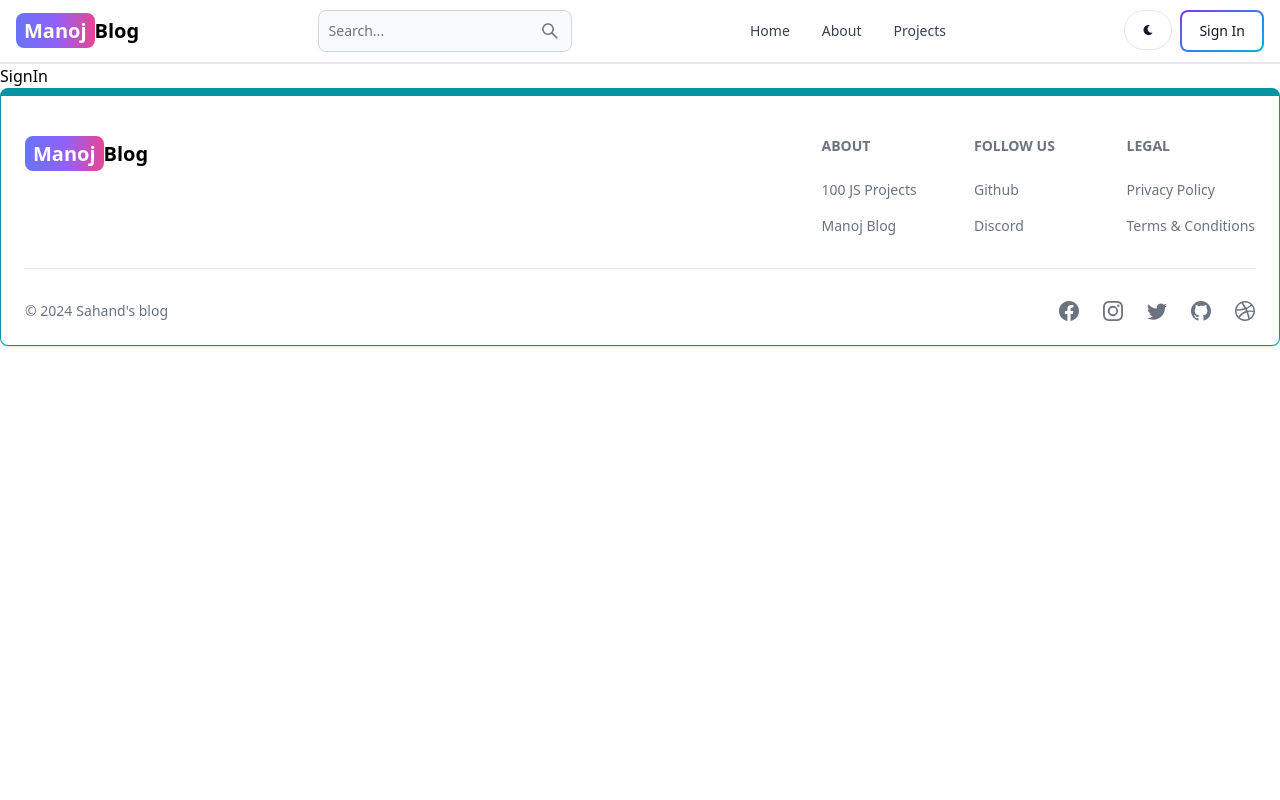
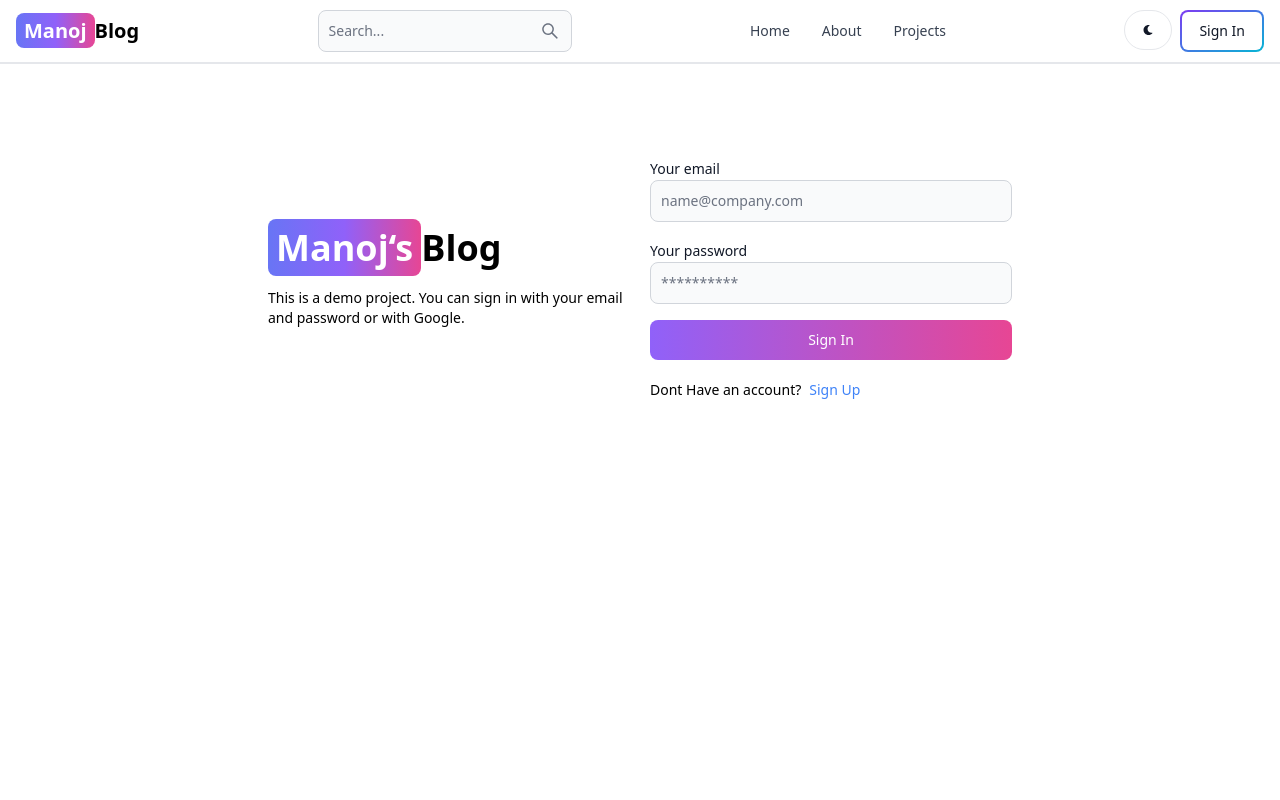
Before and after one commit to Manj-2343/Mern-Blog, a React (Vite) app in the folder Client/: page /sign-in in a window 1280 px wide. Shown: the top 800 px of the page. Built offline with nearby package versions, Linux system fonts and the light colour scheme.

Commit message:
complete sign functionality

```diff
--- a/Client/src/pages/SignIn.jsx
+++ b/Client/src/pages/SignIn.jsx
@@ -1,5 +1,115 @@
-const SignIn = () => {
-  return <div>SignIn</div>;
-};
+import { Alert, Button, Label, Spinner, TextInput } from "flowbite-react";
+import { useState } from "react";
+import { Link, useNavigate } from "react-router-dom";
+// import { useDispatch, useSelector } from 'react-redux';
+// import {
+//   signInStart,
+//   signInSuccess,
+//   signInFailure,
+// } from '../redux/user/userSlice';
+// import OAuth from '../components/OAuth';
 
-export default SignIn;
+export default function SignIn() {
+  const [formData, setFormData] = useState({});
+  const [loading, setLoading] = useState(false);
+  const [errorMessage, setErrorMessage] = useState(null);
+  // const dispatch = useDispatch();
+  const navigate = useNavigate();
+  const handleChange = (e) => {
+    setFormData({ ...formData, [e.target.id]: e.target.value.trim() });
+  };
+  const handleSubmit = async (e) => {
+    e.preventDefault();
+    if (!formData.email || !formData.password) {
+      // return dispatch(signInFailure('Please fill all the fields'));
+    }
+    try {
+      // dispatch(signInStart());
+      const res = await fetch("/api/auth/signin", {
+        method: "POST",
+        headers: { "Content-Type": "application/json" },
+        body: JSON.stringify(formData),
+      });
+      const data = await res.json();
+      if (data.success === false) {
+        // dispatch(signInFailure(data.message));
+      }
+
+      if (res.ok) {
+        // dispatch(signInSuccess(data));
+        navigate("/");
+      }
+    } catch (error) {
+      // dispatch(signInFailure(error.message));
+    }
+  };
+  return (
+    <div className="min-h-screen mt-20">
+      <div className="flex p-3 max-w-3xl mx-auto flex-col md:flex-row md:items-center gap-5">
+        {/* left */}
+        <div className="flex-1">
+          <Link to="/" className="font-bold dark:text-white text-4xl">
+            <span className="px-2 py-1 bg-gradient-to-r from-indigo-500 via-purple-500 to-pink-500 rounded-lg text-white">
+              Manoj&lsquo;s
+            </span>
+            Blog
+          </Link>
+          <p className="text-sm mt-5">
+            This is a demo project. You can sign in with your email and password
+            or with Google.
+          </p>
+        </div>
+        {/* right */}
+
+        <div className="flex-1">
+          <form className="flex flex-col gap-4" onSubmit={handleSubmit}>
+            <div>
+              <Label value="Your email" />
+              <TextInput
+                type="email"
+                placeholder="name@company.com"
+                id="email"
+                onChange={handleChange}
+              />
+            </div>
+            <div>
+              <Label value="Your password" />
+              <TextInput
+                type="password"
+                placeholder="**********"
+                id="password"
+                onChange={handleChange}
+              />
+            </div>
+            <Button
+              gradientDuoTone="purpleToPink"
+              type="submit"
+              disabled={loading}
+            >
+              {loading ? (
+                <>
+                  <Spinner size="sm" />
+                  <span className="pl-3">Loading...</span>
+                </>
+              ) : (
+                "Sign In"
+              )}
+            </Button>
+            {/* <OAuth /> */}
+          </form>
+          <div className="flex gap-2 text-sm mt-5">
+            <span>Dont Have an account?</span>
+            <Link to="/sign-up" className="text-blue-500">
+              Sign Up
+            </Link>
+          </div>
+          {errorMessage && (
+            <Alert className="mt-5" color="failure">
+              {errorMessage}
+            </Alert>
+          )}
+        </div>
+      </div>
+    </div>
+  );
+}
--- a/Client/src/pages/SignUp.jsx
+++ b/Client/src/pages/SignUp.jsx
@@ -44,7 +44,7 @@
         <div className="flex-1">
           <Link to="/" className="font-bold dark:text-white text-4xl">
             <span className="px-2 py-1 bg-gradient-to-r from-indigo-500 via-purple-500 to-pink-500 rounded-lg text-white">
-              Manoj&apos;s
+              Manoj&lsquo;s
             </span>
             Blog
           </Link>
@@ -79,7 +79,7 @@
               <Label value="Your password" />
               <TextInput
                 type="password"
-                placeholder="Password"
+                placeholder="**********"
                 id="password"
                 onChange={handleChange}
               />
```
